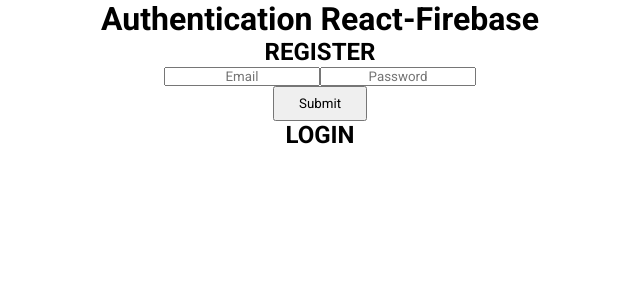
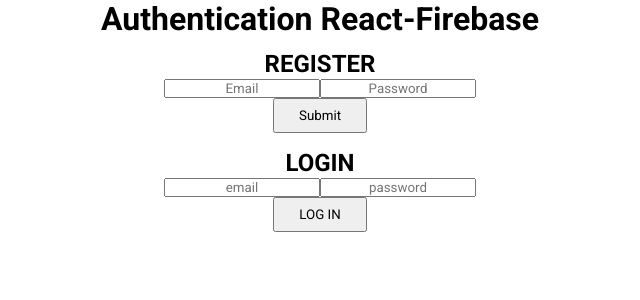
Before and after one commit to prattparedes/Firebase-YT-CS, a React (Create React App) app: page / in a window 1280 px wide. Shown: the top 300 px of the page, without its empty margins (320-960 px from the left). Built offline with nearby package versions, Linux system fonts and the light colour scheme; the HTML template or start-up script is replaced by a standard one.

Commit message:
Login component

```diff
--- a/src/App.js
+++ b/src/App.js
@@ -3,6 +3,7 @@
 import Input from "./components/Input";
 import InputPass from "./components/InputPass";
 import Button from "./components/Button";
+import Login from './components/Login'
 import React, { useState, useEffect } from "react";
 import app from "./firebaseConfig";
 import { getAuth, createUserWithEmailAndPassword, signInWithEmailAndPassword} from "firebase/auth";
@@ -40,7 +41,7 @@
   return (
     <>
       <h1>Authentication React-Firebase</h1>
-      <h2>REGISTER</h2>
+      <h2 style={{ marginTop: '12px '}}>REGISTER</h2>
       <Input placeholder={"Email"} emailSet={emailSet} />
       <InputPass placeholder={"Password"} passwordSet={passwordSet} />
       <br></br>
@@ -50,7 +51,8 @@
         <h3>Registered Users</h3>
         email: {generalData.email}, password: {generalData.password}
       </div> */}
-            <h2>LOGIN</h2>
+      <h2 style={{ marginTop: '16px '}}>LOGIN</h2>
+      <Login />
     </>
   );
 }
--- /dev/null
+++ b/src/components/Login.jsx
@@ -0,0 +1,12 @@
+function Login() {
+    return (
+        <div>
+        <input type="text" className="login__email" placeholder="email"/>
+        <input type="text" className="login__password" placeholder="password"/>
+        <br></br>
+        <button className="login__btn">LOG IN</button>
+        </div>
+    )
+}
+
+export default Login
```
